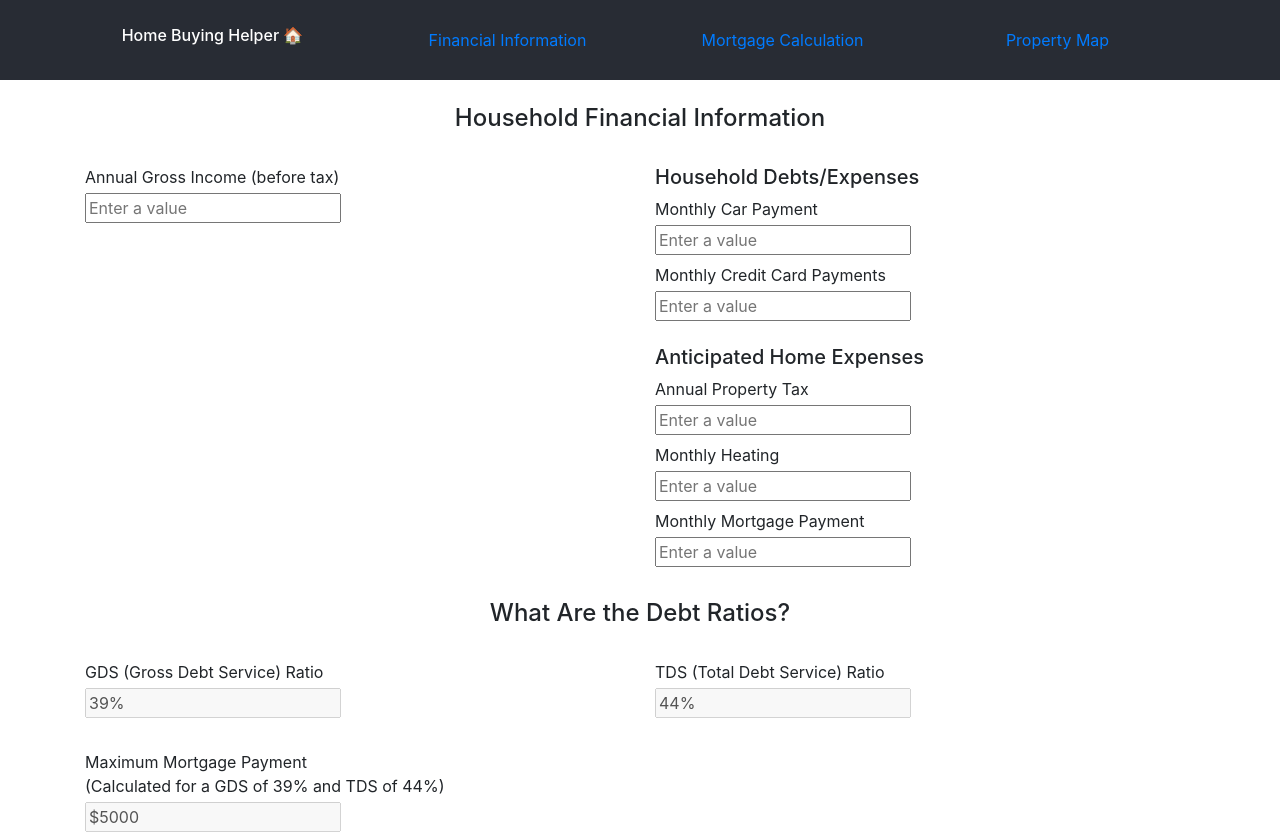
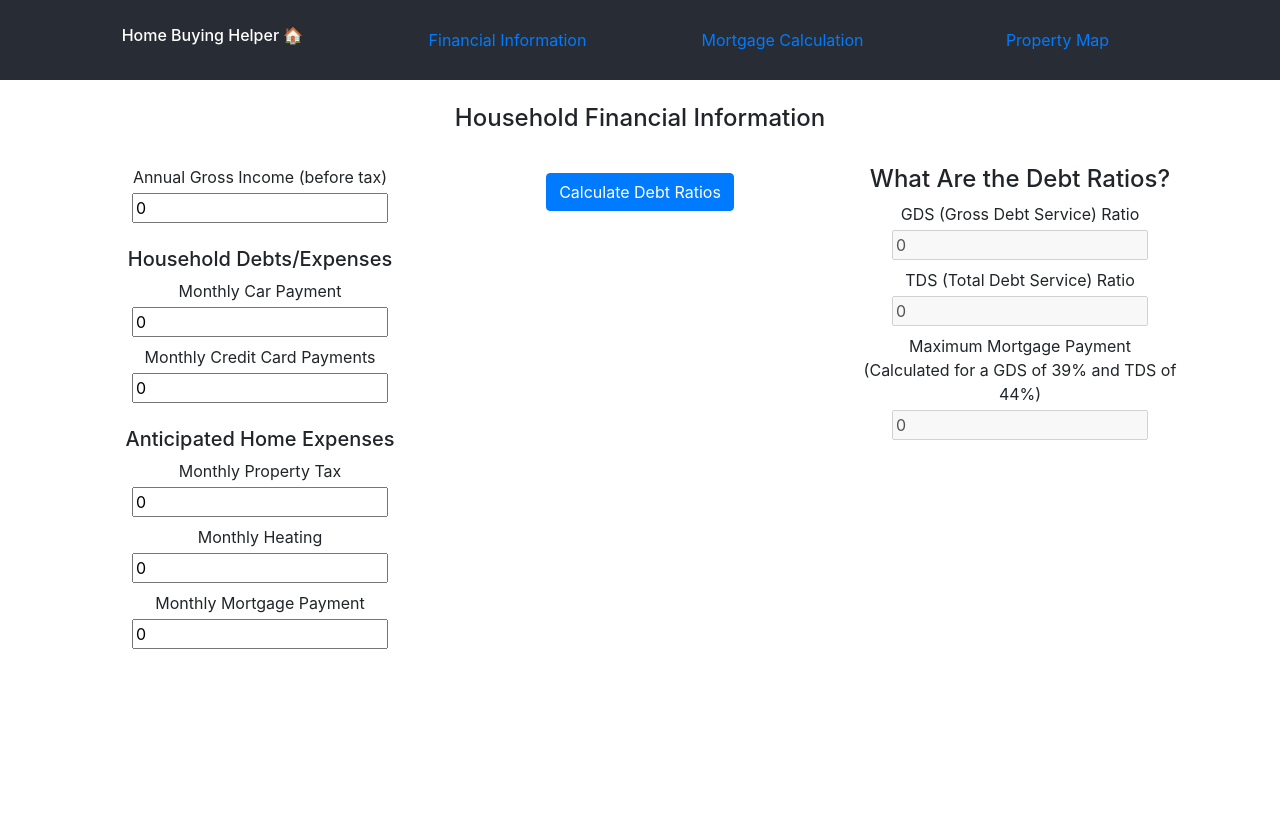
Before and after one commit to magz99/home-buying-app, a React (Create React App) app: page /financial-information in a window 1280 px wide. After the commit the page ends 800 px from the top, so only its background shows below. Built offline with nearby package versions, Linux system fonts and the light colour scheme.

Commit message:
markup updates, and initial calculations

```diff
--- /dev/null
+++ b/src/components/debt-ratios.tsx
@@ -0,0 +1,31 @@
+import React from 'react';
+
+type debtRatiosProps = {
+    gdsRatio: number;
+    tdsRatio: number;
+    maxMortgage: number;
+};
+
+class DebtRatios extends React.Component<debtRatiosProps> {
+
+    render() {
+        return <>
+            <h2 className="h4">What Are the Debt Ratios?</h2>
+            <label className="w-100">
+                <span className="d-block mb-1">GDS (Gross Debt Service) Ratio</span>
+                <input id="gds-ratio-input" type="text" readOnly={true} disabled value={this.props.gdsRatio}/>
+            </label>
+            <label className="w-100">
+                <span className="d-block mb-1">TDS (Total Debt Service) Ratio</span>
+                <input id="tds-ratio-input" type="text" readOnly={true} disabled value={this.props.tdsRatio}/>
+            </label>
+            <label className="w-100">
+                <span className="d-block">Maximum Mortgage Payment</span>
+                <span className="d-block mb-1">(Calculated for a GDS of 39% and TDS of 44%)</span>
+                <input id="max-mortgage-input" type="text" readOnly={true} disabled value={this.props.maxMortgage}/>
+            </label>
+        </>;
+    }
+};
+
+export default DebtRatios;
--- a/src/views/financial-information.tsx
+++ b/src/views/financial-information.tsx
@@ -1,7 +1,77 @@
 import React from 'react';
-import { Col, Container, Row } from 'react-bootstrap';
+import { Button, Col, Container, Row } from 'react-bootstrap';
+import DebtRatios from '../components/debt-ratios';
 
-class FinancialInformation extends React.Component {
+type debtProps = {
+    annualIncome: number;
+    carPayment: number;
+    creditPayment: number;
+    propertyTax: number;
+    heating: number;
+    mortgagePayment: number;
+
+    gdsRatio: number;
+    tdsRatio: number;
+    maxMortgage: number;
+};
+
+const calculateGDS = (annualIncome: number, propertyTax:number, heating:number, mortgagePayment:number): number=>{
+    return ((propertyTax + heating + mortgagePayment) * 12) / annualIncome;
+};
+
+const calculateTDS = (annualIncome:number, propertyTax:number, heating:number, mortgagePayment:number, carPayment:number, creditPayment:number):number =>{
+    return ((propertyTax + heating + mortgagePayment + carPayment + creditPayment) * 12) / annualIncome;
+};
+
+const calculateMaxMortgage = (annualIncome:number, gdsRatio:number, propertyTax:number, heating:number): number =>{
+    return ((annualIncome * gdsRatio / 12)) - propertyTax - heating;
+};
+
+
+
+class FinancialInformation extends React.Component{
+
+    constructor(props: {}) {
+        super(props);
+
+        this.handleInputChange = this.handleInputChange.bind(this);
+        this.handleCalculate = this.handleCalculate.bind(this);
+    }
+
+    state:debtProps = {
+        annualIncome: 0,
+        carPayment: 0,
+        creditPayment: 0,
+        propertyTax: 0,
+        heating: 0,
+        mortgagePayment: 0,
+        gdsRatio: 0,
+        tdsRatio: 0,
+        maxMortgage: 0
+    };
+
+
+    handleInputChange(event: { target: { value: any; name: string; }; }){
+        const target = event.target;
+        const value = target.value;
+        const name = target.name;
+
+        this.setState({
+            [name]: parseInt(value,10)
+        });
+    };
+
+
+    handleCalculate() {
+        this.setState({
+            gdsRatio: calculateGDS(this.state.annualIncome, this.state.propertyTax, this.state.heating, this.state.mortgagePayment),
+            tdsRatio: calculateTDS(this.state.annualIncome, this.state.propertyTax, this.state.heating, this.state.mortgagePayment, this.state.carPayment, this.state.creditPayment)
+        });
+        this.setState({
+            maxMortage: calculateMaxMortgage(this.state.annualIncome, this.state.gdsRatio, this.state.propertyTax, this.state.heating)
+        });
+    };
+
     render() {
         return <>
             <Container className="pt-4">
@@ -10,61 +80,37 @@ class FinancialInformation extends React.Component {
                 </Row>
                 <Row className="mb-4">
                     <Col>
-                        <label className="w-100 text-left">
+                        <label htmlFor="annualIncome" className="w-100">
                             <span className="d-block mb-1">Annual Gross Income (before tax)</span>
-                            <input type="text" placeholder="Enter a value" />
+                            <input name="annualIncome" type="text" placeholder="Enter a value" value={this.state.annualIncome} onChange={this.handleInputChange}/>
+                        </label>
+                        <h3 className="h5 mt-3">Household Debts/Expenses</h3>
+                        <label className="w-100 ">
+                            <span className="d-block mb-1">Monthly Car Payment</span>
+                            <input name="carPayment" type="text" placeholder="Enter a value" value={this.state.carPayment} onChange={this.handleInputChange}/>
+                        </label>
+                        <label className="w-100">
+                            <span className="d-block mb-1">Monthly Credit Card Payments</span>
+                            <input name="creditPayment" type="text" placeholder="Enter a value" value={this.state.creditPayment}  onChange={this.handleInputChange}/>
+                        </label>
+
+                        <h3 className="h5 mt-3">Anticipated Home Expenses</h3>
+                        <label className="w-100 ">
+                            <span className="d-block mb-1">Monthly Property Tax</span>
+                            <input name="propertyTax" type="text" placeholder="Enter a value" value={this.state.propertyTax}  onChange={this.handleInputChange}/>
+                        </label>
+                        <label className="w-100">
+                            <span className="d-block mb-1">Monthly Heating</span>
+                            <input name="heating" type="text" placeholder="Enter a value" value={this.state.heating} onChange={this.handleInputChange}/>
+                        </label>
+                        <label className="w-100">
+                            <span className="d-block mb-1">Monthly Mortgage Payment</span>
+                            <input name="mortgagePayment" type="text" placeholder="Enter a value" value={this.state.mortgagePayment}  onChange={this.handleInputChange}/>
                         </label>
                     </Col>
+                    <Col><Button className="mt-2" variant="primary" onClick={this.handleCalculate}>Calculate Debt Ratios</Button></Col>
                     <Col>
-                        <h3 className="h5 text-left">Household Debts/Expenses</h3>
-                        <label className="w-100 text-left">
-                            <span className="d-block mb-1">Monthly Car Payment</span>
-                            <input type="text" placeholder="Enter a value" />
-                        </label>
-                        <label className="w-100 text-left">
-                            <span className="d-block mb-1">Monthly Credit Card Payments</span>
-                            <input type="text" placeholder="Enter a value" />
-                        </label>
-
-                        <h3 className="h5 text-left mt-3">Anticipated Home Expenses</h3>
-                        <label className="w-100 text-left">
-                            <span className="d-block mb-1">Annual Property Tax</span>
-                            <input type="text" placeholder="Enter a value" />
-                        </label>
-                        <label className="w-100 text-left">
-                            <span className="d-block mb-1">Monthly Heating</span>
-                            <input type="text" placeholder="Enter a value" />
-                        </label>
-                        <label className="w-100 text-left">
-                            <span className="d-block mb-1">Monthly Mortgage Payment</span>
-                            <input type="text" placeholder="Enter a value" />
-                        </label>
-                    </Col>
-                </Row>
-                <Row className="mb-4">
-                    <Col><h2 className="h4">What Are the Debt Ratios?</h2></Col>
-                </Row>
-                <Row className="mb-4">
-                    <Col>
-                        <label className="w-100 text-left">
-                            <span className="d-block mb-1">GDS (Gross Debt Service) Ratio</span>
-                            <input id="gds-ratio-input" type="text" readOnly={true} disabled placeholder="Enter a value" value="39%"/>
-                        </label>
-                    </Col>
-                    <Col>
-                        <label className="w-100 text-left">
-                            <span className="d-block mb-1">TDS (Total Debt Service) Ratio</span>
-                            <input id="tds-ratio-input" type="text" readOnly={true} disabled placeholder="Enter a value" value="44%"/>
-                        </label>
-                    </Col>
-                </Row>
-                <Row>
-                    <Col>
-                        <label className="w-100 text-left">
-                            <span className="d-block">Maximum Mortgage Payment</span>
-                            <span className="d-block mb-1">(Calculated for a GDS of 39% and TDS of 44%)</span>
-                            <input id="gds-ratio-input" type="text" readOnly={true} disabled placeholder="Enter a value" value="$5000"/>
-                        </label>
+                        <DebtRatios gdsRatio={this.state.gdsRatio} tdsRatio={this.state.tdsRatio} maxMortgage={this.state.maxMortgage} />
                     </Col>
                 </Row>
             </Container>
--- a/src/views/property-map.tsx
+++ b/src/views/property-map.tsx
@@ -3,7 +3,7 @@ import React from 'react'
 const Map = () => (
     <div className="map">
       <div className="google-map">
-      <iframe id="property-map-iframe" title="Custom Location Map" src="https://www.google.com/maps/d/u/0/embed?mid=1vSuowlfHVSHBXrOwUG9AWRsnoHasNmJG"></iframe>
+      <iframe id="property-map-iframe" title="Custom Location Map" src="https://www.google.com/maps/d/u/1/embed?mid=1hkKRMvh-kRWiDQrr8zKSfgcTR5X259ZS"></iframe>
       </div>
     </div>
   )
```
